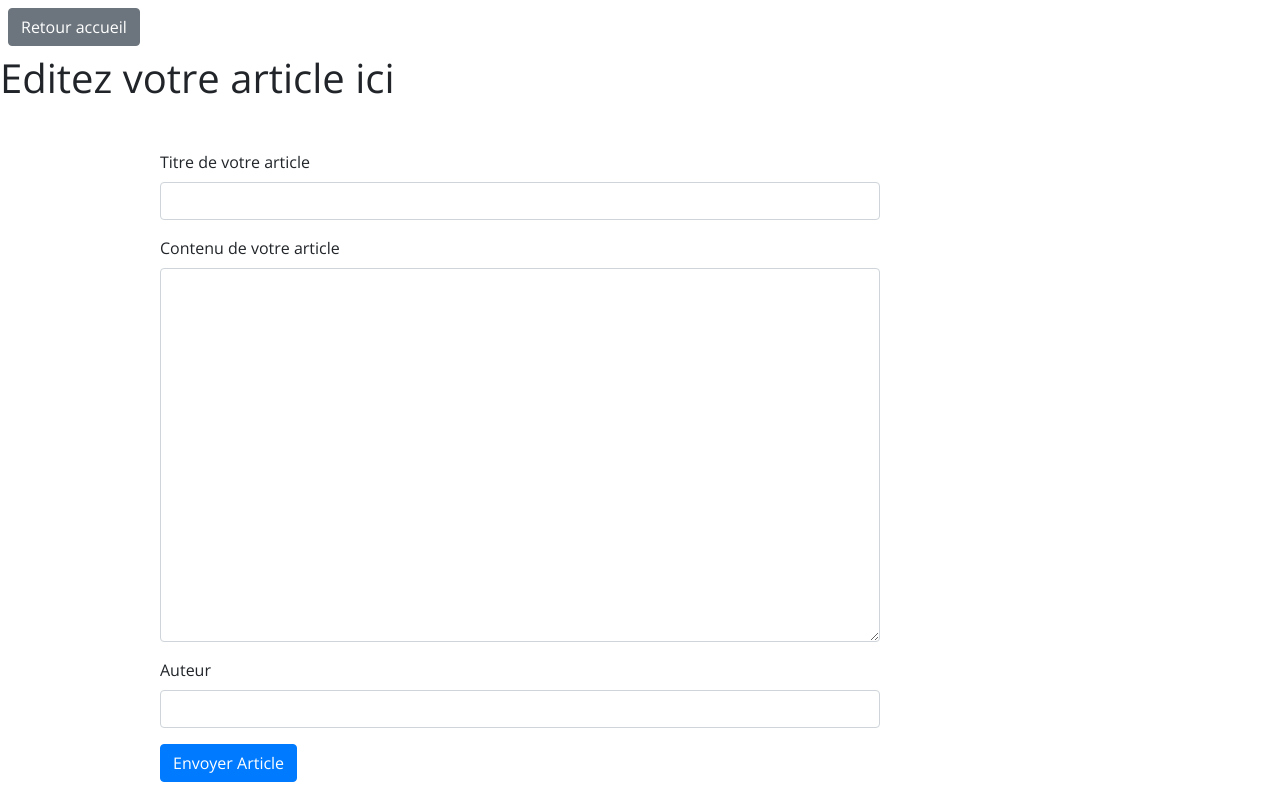
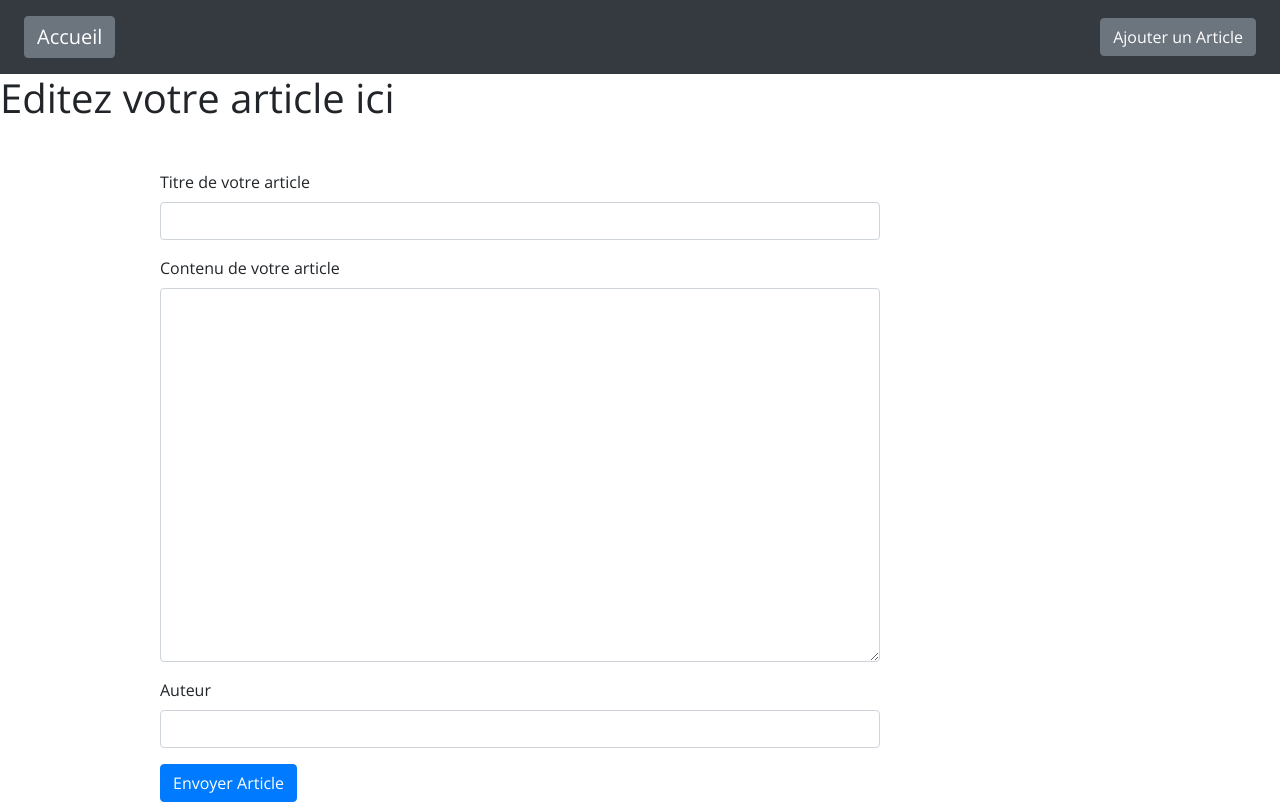
Before and after one commit to Payhache/MVC, a PHP site: template MVC/view/editArticle_view.php in a window 1280 px wide. Run offline with PHP 8.4, Linux system fonts and the light colour scheme; the template is opened without the code that fills it, so the values that code supplies are empty; some libraries are stand-ins or nearby versions.

Commit message:
ajout navbar

```diff
--- a/MVC/view/addComment_view.php
+++ b/MVC/view/addComment_view.php
@@ -1,9 +1,7 @@
 <html>
-    <head>
-        <?php require_once('parts\meta.html'); ?>
-    </head>
+    <?php   require_once('parts\meta.html');
+            require_once('MVC\view\parts\header.php'); ?>
     <body>
-        <a class="btn btn-secondary m-2" href="index.php"> Retour accueil</a>
         <h1>new comment</h1>
         <form class="w-75 m-auto" action="index.php?controller=comment&action=postComment&id=<?php echo $_GET['id'];  ?>" method="post">
             <div class="form-group mt-5">
--- a/MVC/view/detailArticle_view.php
+++ b/MVC/view/detailArticle_view.php
@@ -1,10 +1,8 @@
 
 <html>
-    <head>
-        <?php require_once('parts\meta.html'); ?>
-    </head>
+    <?php   require_once('parts\meta.html');
+            require_once('MVC\view\parts\header.php'); ?>
     <body>
-    <a class="btn btn-secondary m-2" href="index.php"> Retour accueil</a>
         <div class="detailArticle container">
             <h1><?= $article->getTitle() ?></h1>
             <p class="mt-4"><?= $article->getContent() ?></p>
--- a/MVC/view/editArticle_view.php
+++ b/MVC/view/editArticle_view.php
@@ -1,12 +1,8 @@
 <html>
-
-<head>
-    <?php require_once('parts\meta.html'); ?>
-</head>
+    <?php   require_once('parts\meta.html');
+            require_once('MVC\view\parts\header.php'); ?>
 
 <body>
-    <a class="btn btn-secondary m-2" href="index.php"> Retour accueil</a>
-
     <h1> Editez votre article ici </h1>
     <div class="container text-center text-danger">
     <?php
--- /dev/null
+++ b/MVC/view/parts/header.php
@@ -0,0 +1,7 @@
+
+<header>
+    <nav class="navbar navbar-dark bg-dark">
+    <a class="navbar-brand mb-0 h1 btn btn-secondary m-2" href="index.php"> Accueil </a>
+        <a class="btn btn-secondary m-2" href="index.php?controller=article&action=writeArticle"> Ajouter un Article</a>
+    </nav>
+</header>
--- a/MVC/view/parts/meta.html
+++ b/MVC/view/parts/meta.html
@@ -1,8 +1,7 @@
-<meta charset="UTF-8">
-<meta name="viewport" content="width=device-width, initial-scale=1.0">
-<link rel="stylesheet" href="https://stackpath.bootstrapcdn.com/bootstrap/4.3.1/css/bootstrap.min.css" integrity="sha384-ggOyR0iXCbMQv3Xipma34MD+dH/1fQ784/j6cY/iJTQUOhcWr7x9JvoRxT2MZw1T" crossorigin="anonymous">
-<link rel="stylesheet" href="MVC\view\parts\style.css">
-<script
-src="https://use.fontawesome.com/releases/v5.14.0/js/all.js"
-crossorigin="anonymous"
-></script>
+<head>
+  <meta charset="UTF-8" />
+  <meta name="viewport" content="width=device-width, initial-scale=1.0" />
+  <link rel="stylesheet" href="https://stackpath.bootstrapcdn.com/bootstrap/4.3.1/css/bootstrap.min.css" integrity="sha384-ggOyR0iXCbMQv3Xipma34MD+dH/1fQ784/j6cY/iJTQUOhcWr7x9JvoRxT2MZw1T" crossorigin="anonymous"/>
+  <link rel="stylesheet" href="MVC\view\parts\style.css" />
+  <script src="https://use.fontawesome.com/releases/v5.14.0/js/all.js" crossorigin="anonymous"></script>
+</head>
```
Also changed, not shown: MVC/view/addArticle_view.php (+2 -5 lines), MVC/view/home_view.php (+2 -6 lines).
